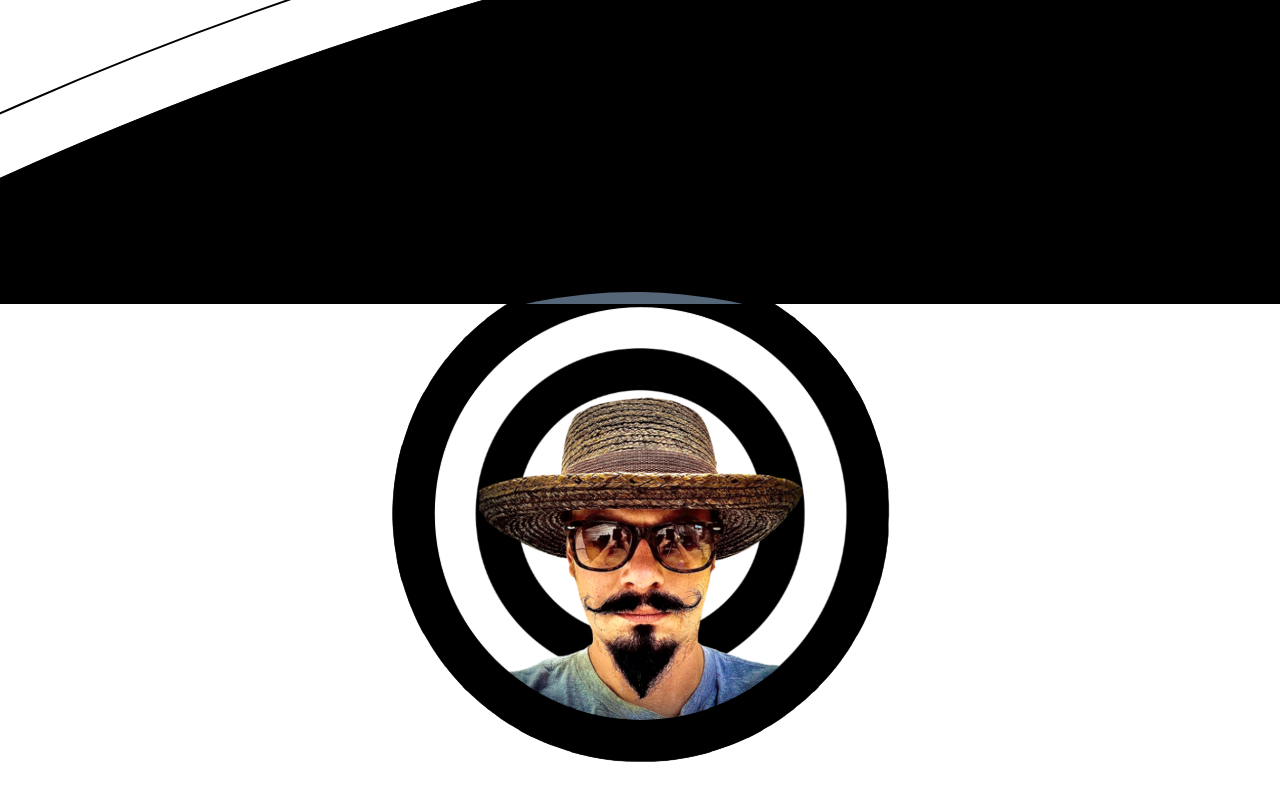
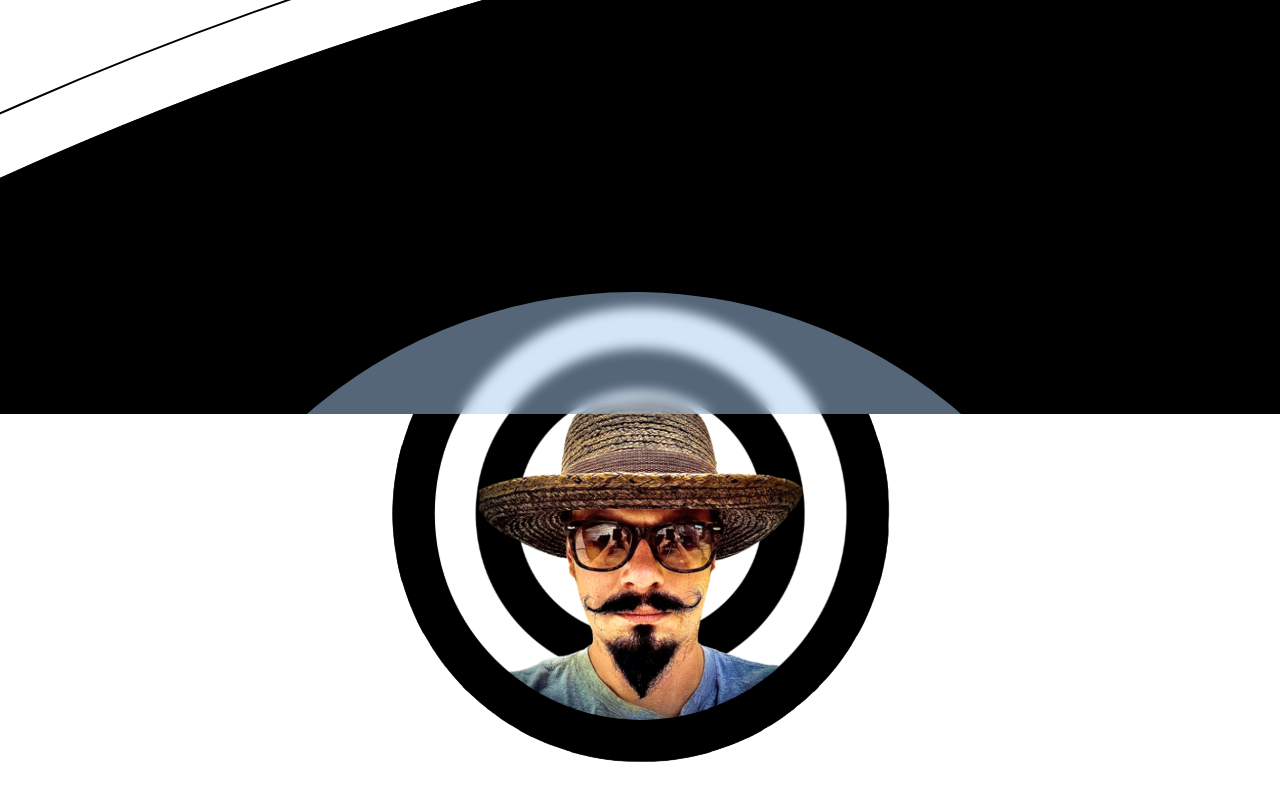
Before and after one commit to JohnnyMohawk/chicago-parallax, a React (Create React App) app: page / in a window 1280 px wide. Shown: the part 1456-2256 px from the top of the page. Built offline with nearby package versions, Linux system fonts and the light colour scheme.

Commit message:
redo after break

```diff
--- a/src/App.css
+++ b/src/App.css
@@ -63,7 +63,7 @@
   /* transform: translateY(65%);
   max-width: 100vw; */
   margin-top: 1720px;
-  padding-bottom: 30px;
+  padding-bottom: 180px;
 }
 
 #text1 {
@@ -86,6 +86,7 @@
 .lottieWrap {
   width: 100vw;
   /* margin-left: -30vw; */
+  border-bottom: 110px black solid;
 }
 
 .textWrap {
--- a/src/App.js
+++ b/src/App.js
@@ -92,7 +92,7 @@ function App() {
       </div>
         <div className='content2'>
           <img src={logo} alt="" id="logo"
-            style={{top: `-${offset * 0.02 + '%'}`}}
+            style={{top: `-${offset * 0.01 + '%'}`}}
           />
         </div>
     </div>
```
